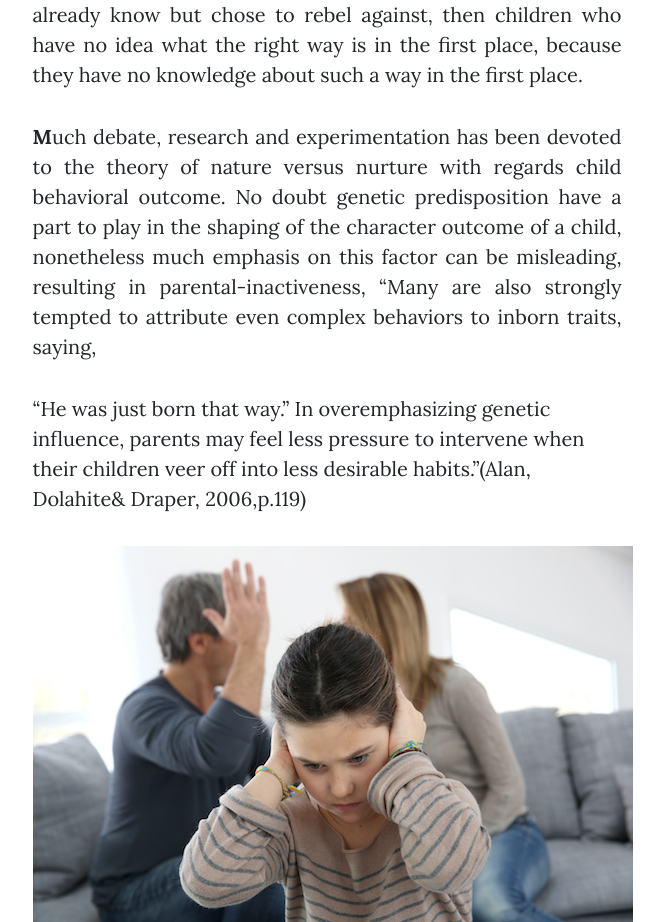
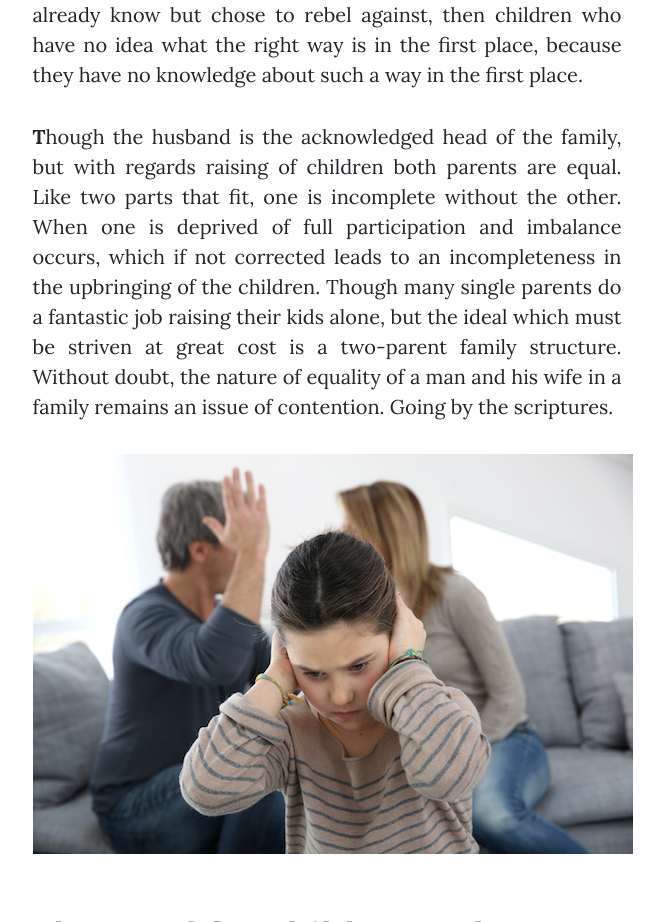
Before and after one commit to austinabu/official_blog, a plain HTML site: page FPP_Blog.html in a window 1280 px wide. Shown: the part 2463-3385 px from the top of the page, without its empty margins (313-977 px from the left). Drawn offline with nearby package versions, Linux system fonts and the light colour scheme.

Commit message:
Update FPP_Blog.html

```diff
--- a/FPP_Blog.html
+++ b/FPP_Blog.html
@@ -70,7 +70,7 @@
 
 
 <!--                         chapter 4 -->
-                        <p style ="text-align:justify"><b>M</b>uch debate, research and experimentation has been devoted to the theory of nature versus nurture with regards child behavioral outcome. No doubt genetic predisposition have a part to play in the shaping of the character outcome of a child, nonetheless much emphasis on this factor can be misleading, resulting in parental-inactiveness, “Many are also strongly tempted to attribute even complex behaviors to inborn traits, saying,</p><p> “He was just born that way.” In overemphasizing genetic influence, parents may feel less pressure to intervene when their children veer off into less desirable habits.”(Alan, Dolahite& Draper, 2006,p.119)</p>
+                        <p style ="text-align:justify"><b>T</b>hough the husband is the acknowledged head of the family, but with regards raising of children both parents are equal. Like two parts that fit, one is incomplete without the other. When one is deprived of full participation and imbalance occurs, which if not corrected leads to an incompleteness in the upbringing of the children. Though many single parents do a fantastic job raising their kids alone, but the ideal which must be striven at great cost is a two-parent family structure. Without doubt, the nature of equality of a man and his wife in a family remains an issue of contention. Going by the scriptures.</p>
                         <p style ="text-align:justify"to devote their best efforts to the teaching and rearing of their children in gospel principles which will keep them close to the Church. The home is the basis of a righteous life, and no other instru-mentality can take its place or fulfill its essential functions in carrying forward this God-given responsibility (First Presidency of The Church of Jesus Christ of Latter-day Saints, 1999, p. 3). </p>
 
                         <img src="parents_arguing.jpg" alt="Family picture">
```
